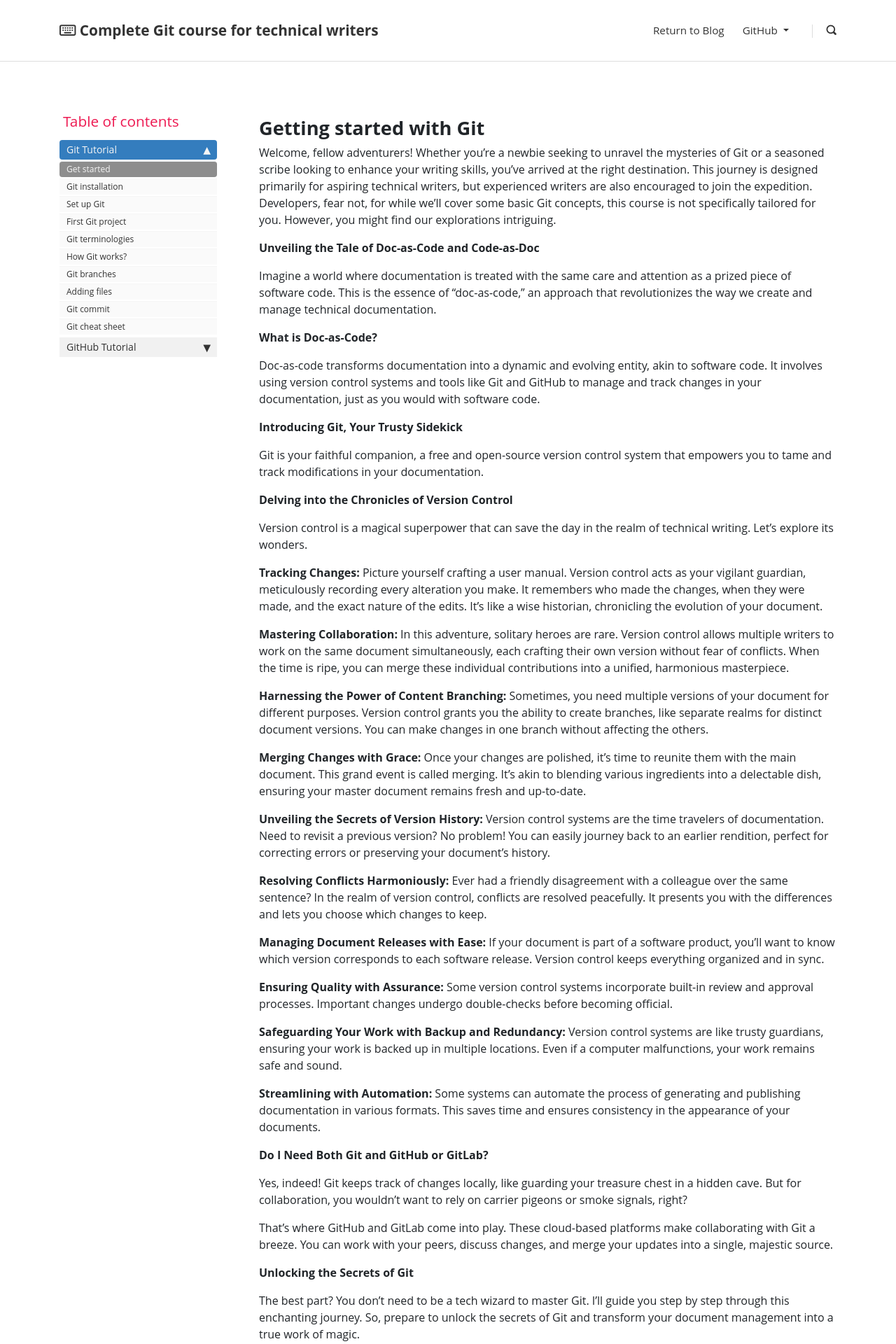
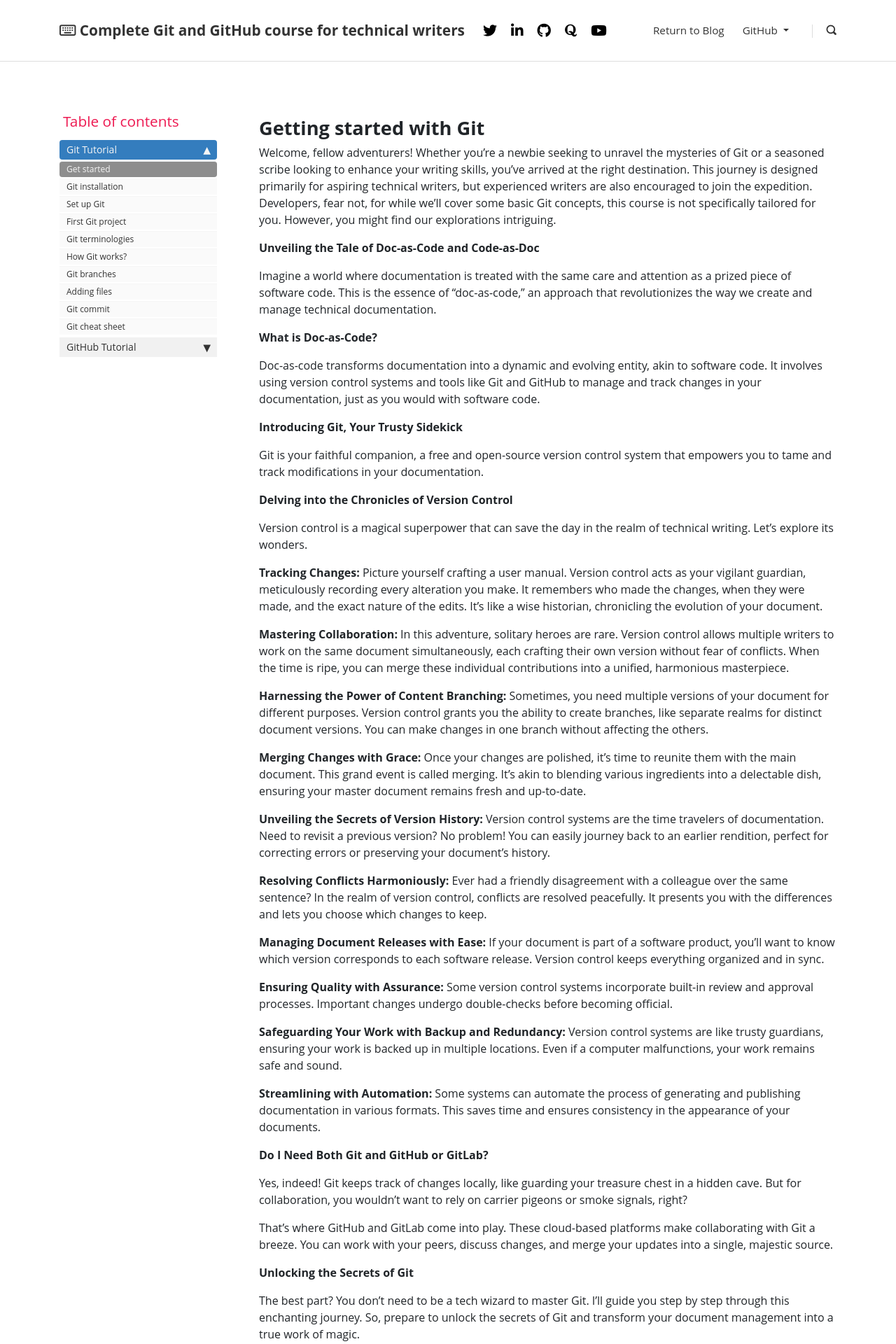
Before and after one commit to gautriv/gitfortechnicalwriters, a Jekyll site: the page built from index.md, in a window 1280 px wide. Shown: the top 1920 px of the page at 70% size. Built offline with Jekyll 4.4.1, drawn with Linux system fonts in a browser that asks for light colours; nearby versions of some CDN libraries; comment, search, counter and statistics services are not loaded.

Commit message:
Updated settings

```diff
--- a/_includes/footer.html
+++ b/_includes/footer.html
@@ -12,6 +12,8 @@
                     <li class="list-inline-item"><a href="https://twitter.com/beingtechwriter"><i class="fa fa-twitter"></i></a>
                                 </li>
                     <li class="list-inline-item"><a href="https://beingtechnicalwriter.quora.com"><i class="fa fa-quora"></i></a>
+                                </li>
+                    <li class="list-inline-item"><a href="https://www.youtube.com/channel/UCBrWnqQ9J3ZG_XKq6Ts1-_w"><i class="fa fa-youtube"></i></a>
                                 </li>
                 </ul>
             </div>
--- a/_includes/topnavigation.html
+++ b/_includes/topnavigation.html
@@ -1,3 +1,29 @@
+<style>
+    .social-links {
+        display: flex;
+        align-items: center;
+        justify-content: center;
+    }
+
+    .social-links a {
+        margin: 0 10px; /* Adjust the margin as needed */
+        font-size: 20px; /* Adjust the font size as needed */
+        color: #000; /* Adjust the color as needed */
+    }
+
+    /* Media query for smaller screens */
+    @media (max-width: 768px) {
+        .social-links {
+            flex-direction: row; /* Display icons in a row on smaller screens */
+            justify-content: space-around;
+        }
+
+        .social-links a {
+            margin: 0 5px; /* Adjust the margin for closer spacing */
+        }
+    }
+</style>
+
 <nav class="navbar navbar-expand-lg">
     <div class="search-area">
         <div class="search-area-inner d-flex align-items-center justify-content-center">
@@ -15,16 +41,23 @@
         </div>
     </div>
     <div class="container">
-        <!-- Navbar Brand -->
         <div class="navbar-header d-flex align-items-center justify-content-between">
-            <!-- Navbar Brand --><a class="navbar-brand" href="{{ "/" | prepend: site.baseurl }}"><i class="fa fa-keyboard-o"></i>
-                Complete Git course for technical writers</a>
+            <a class="navbar-brand" href="{{ "/" | prepend: site.baseurl }}"><i class="fa fa-keyboard-o"></i> Complete Git and GitHub course for technical writers</a>
+
+            <!-- Social Media Links (Centered) -->
+            <div class="social-links">
+                <a href="https://twitter.com/beingtechwriter" target="_blank" rel="noopener noreferrer"><i class="fa fa-twitter"></i></a>
+                <a href="https://www.linkedin.com/in/gauravtrivedi1988/" target="_blank" rel="noopener noreferrer"><i class="fa fa-linkedin"></i></a>
+                <a href="https://github.com/gautriv" target="_blank" rel="noopener noreferrer"><i class="fa fa-github"></i></a>
+                <a href="https://beingtechnicalwriter.quora.com" target="_blank" rel="noopener noreferrer"><i class="fa fa-quora"></i></a>
+                <a href="https://www.youtube.com/channel/UCBrWnqQ9J3ZG_XKq6Ts1-_w" target="_blank" rel="noopener noreferrer"><i class="fa fa-youtube"></i></a>
+                <!-- Add more social media links as needed -->
+            </div>
+
             <!-- Toggle Button-->
-            <button type="button" data-toggle="collapse" data-target="#navbarcollapse" aria-controls="navbarcollapse"
-                aria-expanded="false" aria-label="Toggle navigation"
-                class="navbar-toggler"><span></span><span></span><span></span></button>
+            <button type="button" data-toggle="collapse" data-target="#navbarcollapse" aria-controls="navbarcollapse" aria-expanded="false" aria-label="Toggle navigation" class="navbar-toggler"><span></span><span></span><span></span></button>
         </div>
         <!-- Navbar Menu -->
         {% include navbarmenu.html %}
     </div>
-  </nav>
+</nav>
```
Also changed, not shown: favicon.ico.
